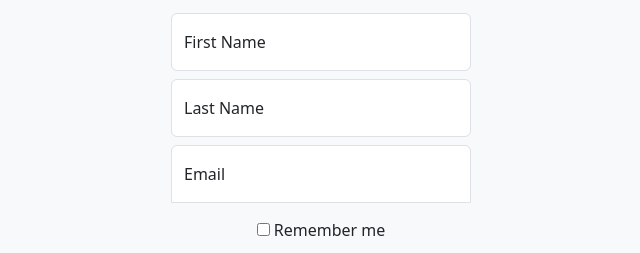
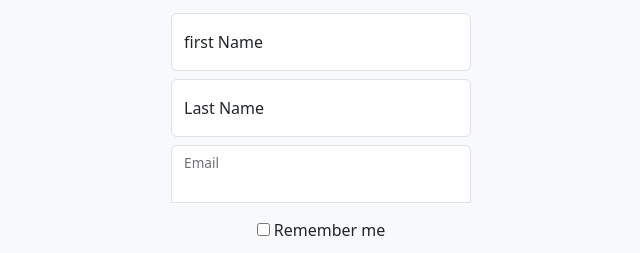
Before and after one commit to maku1717/Newsletter-signup, a website: page signup.html in a window 1280 px wide. Shown: the part 327-580 px from the top of the page, 319-959 px from the left. Drawn offline with nearby package versions, Linux system fonts and the light colour scheme.

Commit message:
fixed code

```diff
--- a/signup.html
+++ b/signup.html
@@ -37,7 +37,7 @@
             placeholder="name@example.com"
             required
           />
-          <label for="floatingInput">First Name</label>
+          <label for="floatingInput">first Name</label>
         </div>
 
         <div class="form-floating mb-2">
@@ -58,7 +58,6 @@
             class="form-control"
             id="floatingPassword"
             name="email"
-            placeholder="password"
             required
           />
           <label for="floatingPassword">Email</label>
```
